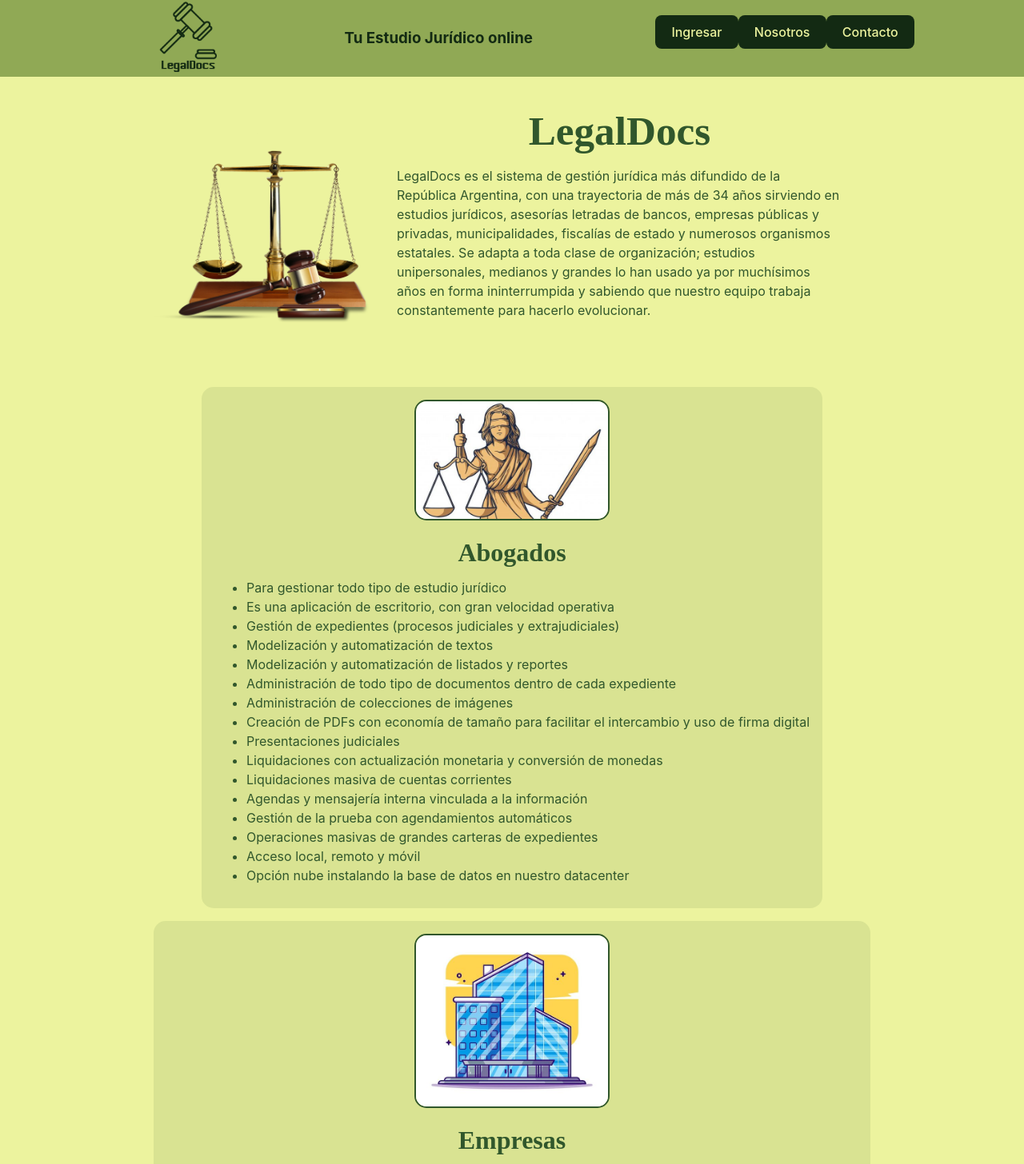
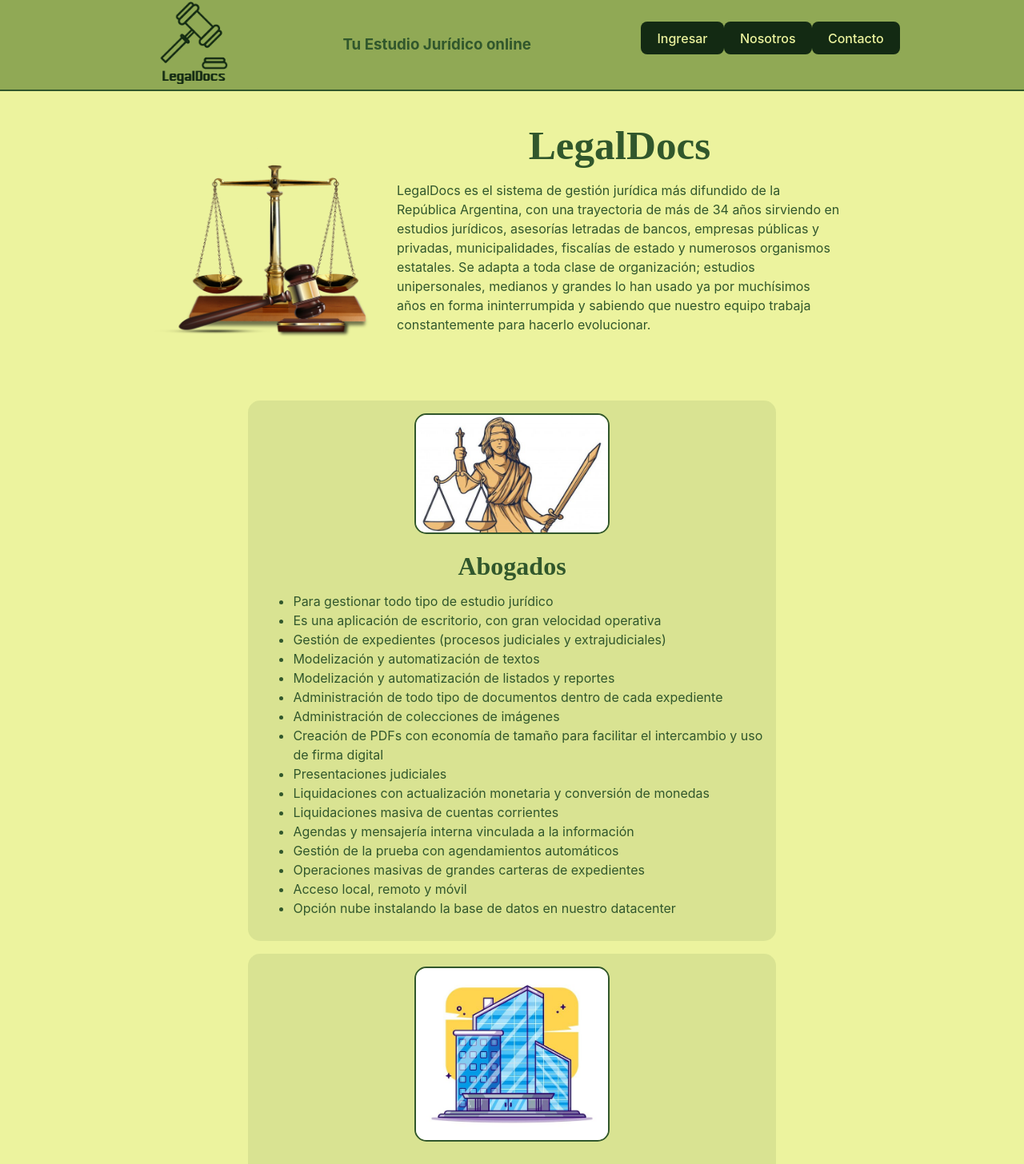
Before and after one commit to CaluBritez/FrontLegalDocs, a React (Vite) app: page / in a window 1280 px wide. Shown: the top 1456 px of the page at 80% size. Built offline with nearby package versions, Linux system fonts and the light colour scheme; a web font is replaced by a local one.

Commit message:
puliendo home

```diff
--- a/pages/Home.css
+++ b/pages/Home.css
@@ -7,21 +7,23 @@
 
 #header {
     width: 100%;
-    height: 12%;
     display: flex;
     justify-content: center;
     align-items: center;
     justify-content: center;
     background-color: #90A955;
+    border-bottom: 2px solid #31572C;
 }
 #nav-box {
     width: 70%;
     height: 100%;
     display: flex;
     justify-content: space-between;
+    align-items: center;
 }
 #nav-box img {
     margin: 0.1rem;
+    width: 6rem;
 
 }
 #center-box {
@@ -30,21 +32,16 @@
     display: flex;
     justify-content: center;
     align-items: center;
+    color: #31572C;
+    font-weight: bold;
 }
-#center-box{
-    color: #132A13;
-}
-#botonera-box{
-    width: 30%;
-    height: 100%;
-    display: flex;
-    align-items: center;
 
-}
 #botonera {
     display: flex;
     justify-content: space-between;
-    width: 100%;
+    width: 32%;
+    height: 100%;
+    align-items: center;
 }
 #botonera button {
     background-color: #132A13;
@@ -53,6 +50,7 @@
   }
   #botonera button:hover {
     background-color: #31572C;
+    border: 2px solid #ECF39E;
   }
 
 #caja-home{
@@ -109,16 +107,15 @@
     color: #31572C;
     font-size: 1rem;
 }
-#caja-abogados {
+#caja-clientes {
     height: auto;
     width: 100%;
     display: flex;
     justify-content: center;
     align-items: center;
     flex-direction: column;
-    background-color: #ECF39E;
 }
-#caja-center-abogados {
+#caja-center-clientes {
     width: 70%;
     height: 100%;
     display: flex;
@@ -128,6 +125,7 @@
     color: #31572C;
 }
 .contenido-card{
+    width: 70%;
     display: flex;
     justify-content: center;
     flex-direction: column;
@@ -135,38 +133,35 @@
     background-color: rgb(49, 87, 44, 0.1);
     border-radius: 15px;
     padding-top: 1rem;
-    margin-bottom: 1rem;
     padding-left: 1rem;
     padding-right: 1rem;
+    margin-bottom: 1rem;
 }
-#img-abogada{
+.img-card{
     width: 15rem;
     border-radius: 15px; /* Ajusta este valor para más o menos redondez */
     border: 2px solid #31572C; /* Cambia el color y el grosor del borde */
 
 }
-#caja-center-abogados h2{
+#caja-center-clientes h2{
     font-family: 'Mac';
     font-size: 2rem;
     margin-top: 1rem;
     margin-bottom: 0.5rem;
 }
-#caja-center-abogados ul{
+#caja-center-clientes ul{
     margin-top: 0;
     margin-bottom: 1.8rem;
 }
+
 #text-empr{
-    width: 50%;
+    width: 100%;
     margin-top: 0;
 }
-
-
-
-
-
 #caja-footer {
     width: 100%;
     height: 10%;
+    border-top: 2px solid #31572C;;
     display: flex;
     justify-content: center;
     align-items: center;
--- a/pages/Home.jsx
+++ b/pages/Home.jsx
@@ -19,15 +19,13 @@
                 <div id='center-box'>
                     <h3>Tu Estudio Jurídico online</h3>
                 </div>
-                <div id='botonera-box'>
                 <div id='botonera'>
                     <button >Ingresar</button>
                     <button >Nosotros</button>
                     <button >Contacto</button>
                 </div>
+
             </div>
-            </div>
-
         </div>
 
         <div id='caja-home'>
@@ -42,10 +40,10 @@
             </div>
         </div>
 
-        <div id='caja-abogados'>
-            <div id='caja-center-abogados'>
+        <div id='caja-clientes'>
+            <div id='caja-center-clientes'>
                 <div className='contenido-card'>
-                    <img src={justice} alt="" id='img-abogada'/>
+                    <img src={justice} alt="" className='img-card'/>
                     <h2>Abogados</h2>
                     <ul>
                         <li>Para gestionar todo tipo de estudio jurídico</li>
@@ -67,7 +65,7 @@
                     </ul>
                 </div>
                 <div className='contenido-card'>
-                    <img src={empresa} alt="" id='img-abogada'/>
+                    <img src={empresa} alt="" className='img-card'/>
                     <h2>Empresas</h2>
                     <p id='text-empr'>LegalDocs se adapta tanto a corporaciones que tramitan sus causas internamente, como aquellas que lo hacen a través de estudios tercerizados, corresponsalías o sucursales. Gestiona los expedientes en forma distribuída y posibilita el control centralizado. Los distintos modos de implementación brindan una solución distinta para las necesidades de cada empresa.</p>
                     <ul>
@@ -79,7 +77,7 @@
                     </ul>
                 </div>
                 <div className='contenido-card'>
-                    <img src={judi} alt="" id='img-abogada'/>
+                    <img src={judi} alt="" className='img-card'/>
                     <h2>Judiciales</h2>
                     <p id='text-empr'>LegalDocs para oficinas judiciales permite, desde la simple instalación en un juzgado o tribunal individual, hasta la informatización integral de un Poder Judicial, abarcando la gestión de causas, la publicación de expedientes para consulta web en línea y en tiempo real, las presentaciones electrónicas, el pase total o parcial de causas entre organismos, la notificación electrónica con firma digital y mucho más!</p>
                     <ul>
--- a/src/App.css
+++ b/src/App.css
@@ -1,6 +1,6 @@
 /*
 #root {
-  max-width: 1280px;
+
   margin: 0 auto;
   padding: 2rem;
   text-align: center;
@@ -17,7 +17,6 @@
 #root {
   /*display: flex;*/
   width: 100%;
-  height: 100vh;
   margin: 0;
   padding: 0;
   background-color: #ECF39E;
```
Lines whose indentation alone changed are shown as unchanged.
